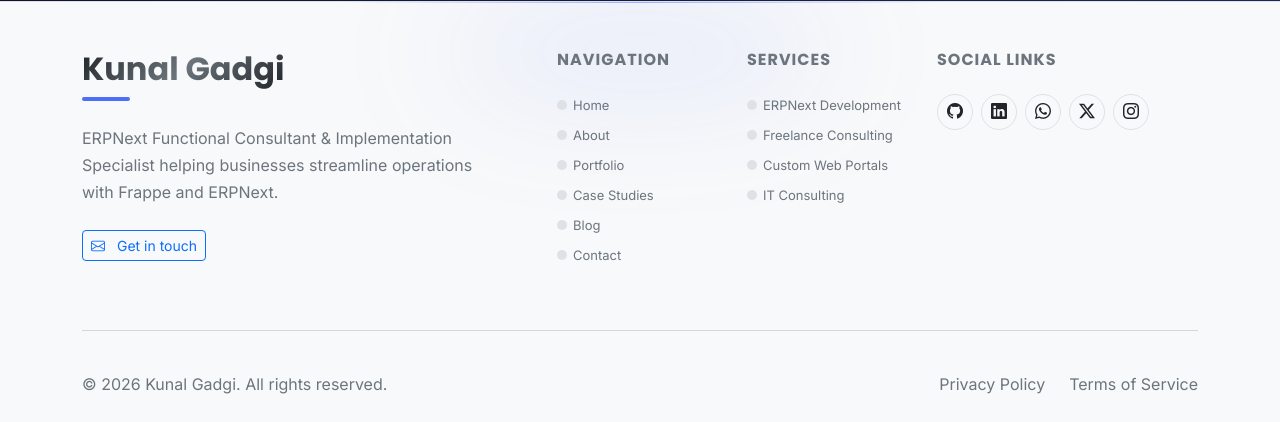
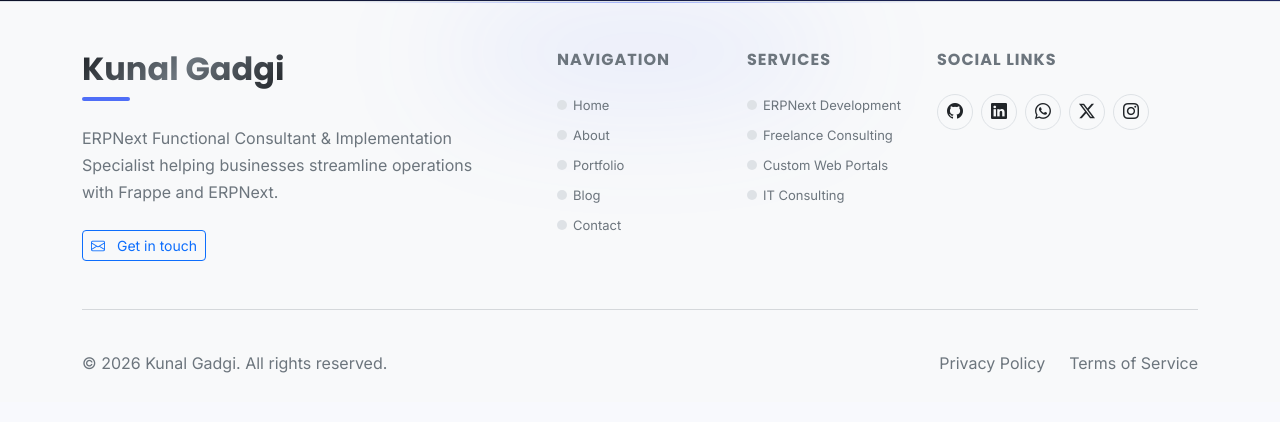
Before and after one commit to Kunalgadgi/Kunal-ERP-Portfolio-, a Django app: page / in a window 1280 px wide. Shown: the part 4057-4479 px from the top of the page. After the commit the page ends 4430 px from the top, so only its background shows below. Run offline with Django 5.2, Linux system fonts and the light colour scheme; data that the repository does not hold is empty; some libraries are stand-ins or nearby versions.

Commit message:
Fix case_studies URL references to project_list

```diff
--- a/templates/base.html
+++ b/templates/base.html
@@ -89,7 +89,6 @@
                     <li><a href="{% url 'home' %}"><span class="footer-bullet"></span> Home</a></li>
                     <li><a href="{% url 'about' %}"><span class="footer-bullet"></span> About</a></li>
                     <li><a href="{% url 'project_list' %}"><span class="footer-bullet"></span> Portfolio</a></li>
-                    <li><a href="{% url 'case_studies' %}"><span class="footer-bullet"></span> Case Studies</a></li>
                     <li><a href="{% url 'blog' %}"><span class="footer-bullet"></span> Blog</a></li>
                     <li><a href="{% url 'contact' %}"><span class="footer-bullet"></span> Contact</a></li>
                 </ul>
--- a/templates/core/home.html
+++ b/templates/core/home.html
@@ -305,7 +305,7 @@
             {% endfor %}
         </div>
         <div class="text-center mt-5">
-            <a href="{% url 'case_studies' %}" class="btn btn-primary-custom">View All Projects <i class="bi bi-arrow-right ms-1"></i></a>
+            <a href="{% url 'project_list' %}" class="btn btn-primary-custom">View All Projects <i class="bi bi-arrow-right ms-1"></i></a>
         </div>
     </div>
 </section>
```
